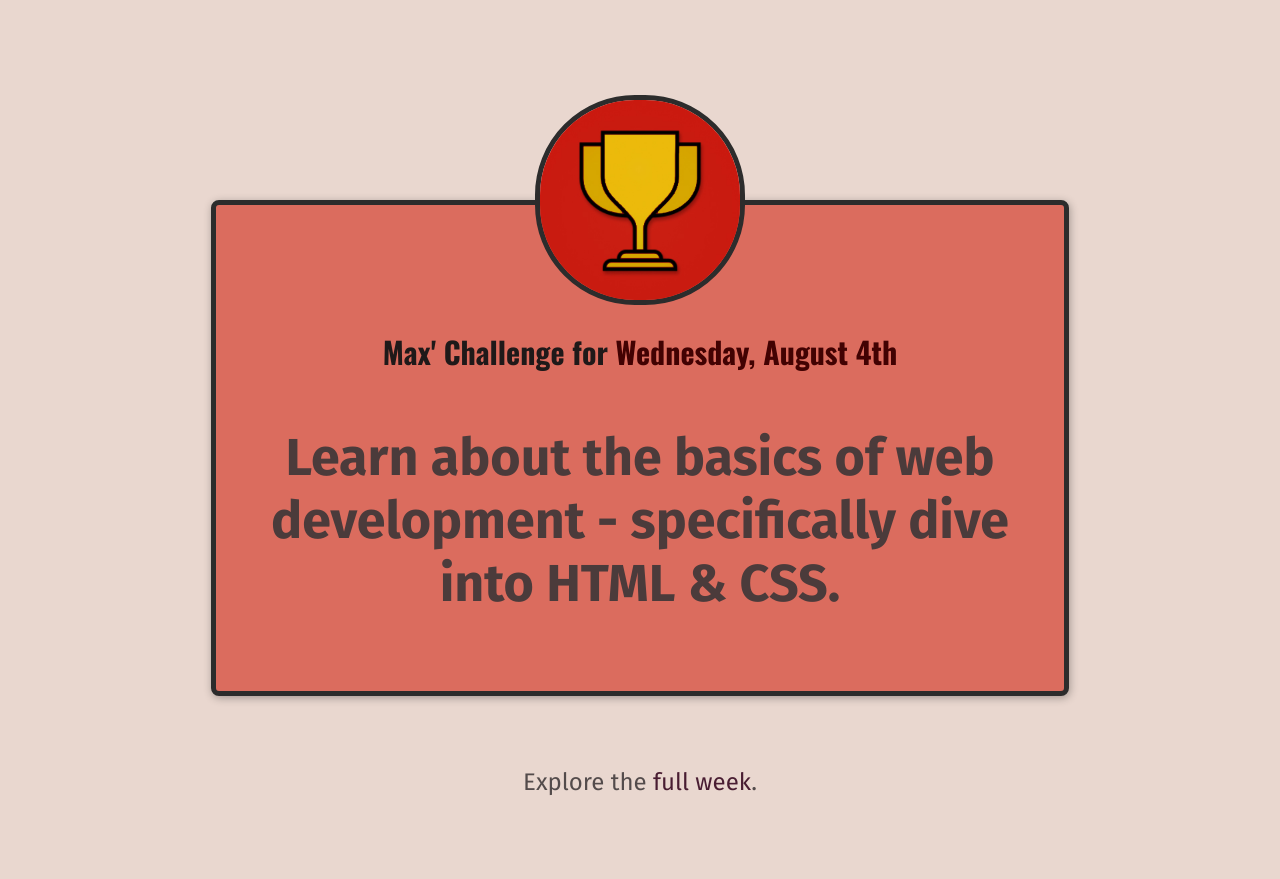
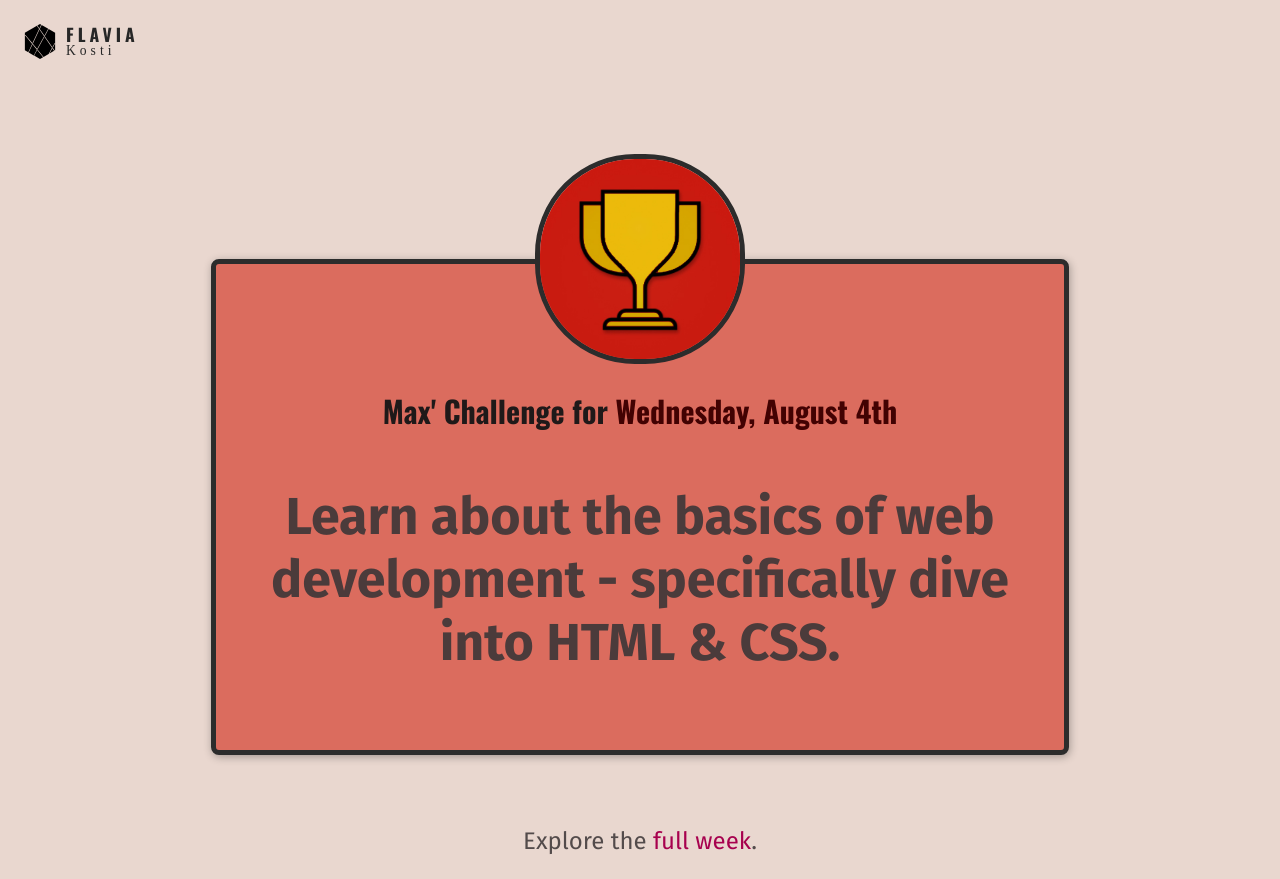
Before and after one commit to flavia3107/web-development-basics-css, a plain HTML site: page index.html in a window 1280 px wide. Before the commit the page ends 846 px from the top, so only its background shows below. Drawn offline with nearby package versions, Linux system fonts and the light colour scheme.

Commit message:
Basics-Css: Add logo

```diff
--- a/index.html
+++ b/index.html
@@ -1,17 +1,26 @@
 <!DOCTYPE html>
 <html lang="en">
+
 <head>
 	<meta charset="UTF-8" />
 	<link rel="preconnect" href="https://fonts.gstatic.com" />
-    <link
-      href="https://fonts.googleapis.com/css2?family=Fira+Sans:wght@400;700&family=Oswald:wght@700&display=swap"
-      rel="stylesheet"
-    />
+	<link href="https://fonts.googleapis.com/css2?family=Fira+Sans:wght@400;700&family=Oswald:wght@700&display=swap"
+		rel="stylesheet" />
 	<link href="styles/shared.css" rel="stylesheet" />
 	<link href="styles/daily-challenge.css" rel="stylesheet" />
 	<title>My Daily Challenge</title>
 </head>
+
 <body>
+	<header>
+		<a class="logo" href="https://all-projects-portfolio.web.app/" target="_blank">
+			<img class="logo-img" src="./images/logo.svg" />
+			<div class="logo-txt">
+				<h1>FLAVIA</h1>
+				<span>Kosti</span>
+			</div>
+		</a>
+	</header>
 	<main>
 		<img src="images/challenges-trophy.jpg" alt="A trophy" />
 		<h1>Max' Challenge for <span>Wednesday, August 4th</span></h1>
@@ -24,4 +33,5 @@
 		<p>Explore the <a href="full-week.html">full week</a>.</p>
 	</footer>
 </body>
+
 </html>
--- a/styles/daily-challenge.css
+++ b/styles/daily-challenge.css
@@ -8,7 +8,7 @@ main {
   box-shadow: 1px 2px 8px rgba(0, 0, 0, 0.3);
 }
 
-img {
+img:not(.logo-img) {
   width: 200px;
   height: 200px;
   border-radius: 100px;
@@ -34,3 +34,7 @@ span {
   font-weight: bold;
   font-size: 52px;
 }
+
+.logo-txt span {
+  color: #272727;
+}
--- a/styles/full-week.css
+++ b/styles/full-week.css
@@ -16,7 +16,7 @@ h1 {
   margin-bottom: 36px;
 } */
 
-a {
+a:not(.logo) {
   padding: 12px 48px;
   background-color: rgb(167, 1, 78);
   color: white;
@@ -27,7 +27,7 @@ a {
   margin: 12px 0;
 }
 
-a:hover {
+a:not(.logo):hover {
   background-color: rgb(180, 12, 90);
   text-decoration: none;
 }
--- a/styles/shared.css
+++ b/styles/shared.css
@@ -2,20 +2,19 @@ body {
   background-color: rgb(233, 215, 207);
   text-align: center;
   color: rgb(83, 75, 75);
-  margin: 50px;
 }
 
 h1 {
-  font-family: 'Oswald', sans-serif;
+  font-family: "Oswald", sans-serif;
 }
 
 p {
-  font-family: 'Fira Sans', sans-serif;
+  font-family: "Fira Sans", sans-serif;
   font-size: 24px;
 }
 
-a {
-  font-family: 'Fira Sans', sans-serif;
+a:not(.logo) {
+  font-family: "Fira Sans", sans-serif;
   text-decoration: none;
   color: rgb(167, 1, 78);
 }
@@ -23,3 +22,52 @@ a {
 a:hover {
   text-decoration: underline;
 }
+
+.logo:hover {
+  text-decoration: none;
+}
+
+.logo {
+  text-decoration: none;
+  width: 10rem;
+  display: flex;
+  text-decoration: none;
+  padding: 1rem 0 0 1rem;
+}
+
+.logo > img {
+  height: 35px;
+}
+
+.logo-txt {
+  padding-left: 7px;
+  display: flex;
+  flex-direction: column;
+  color: #272727;
+  align-items: flex-start;
+}
+
+.logo-img {
+  width: 2rem;
+  margin-right: 3px;
+}
+
+.logo-txt h1,
+.logo-txt span {
+  margin: 0;
+  padding: 0;
+  line-height: 1;
+  letter-spacing: 4px;
+}
+
+.logo-txt h1 {
+  font-weight: bolder;
+  font-size: 1.1rem;
+  margin-top: 2px;
+  color: #272727;
+}
+
+.logo-txt span {
+  font-weight: lighter;
+  font-size: 0.85rem;
+}
```
Also changed, not shown: full-week.html (+12 -4 lines), images/logo.svg (added). Lines whose indentation alone changed are shown as unchanged.
